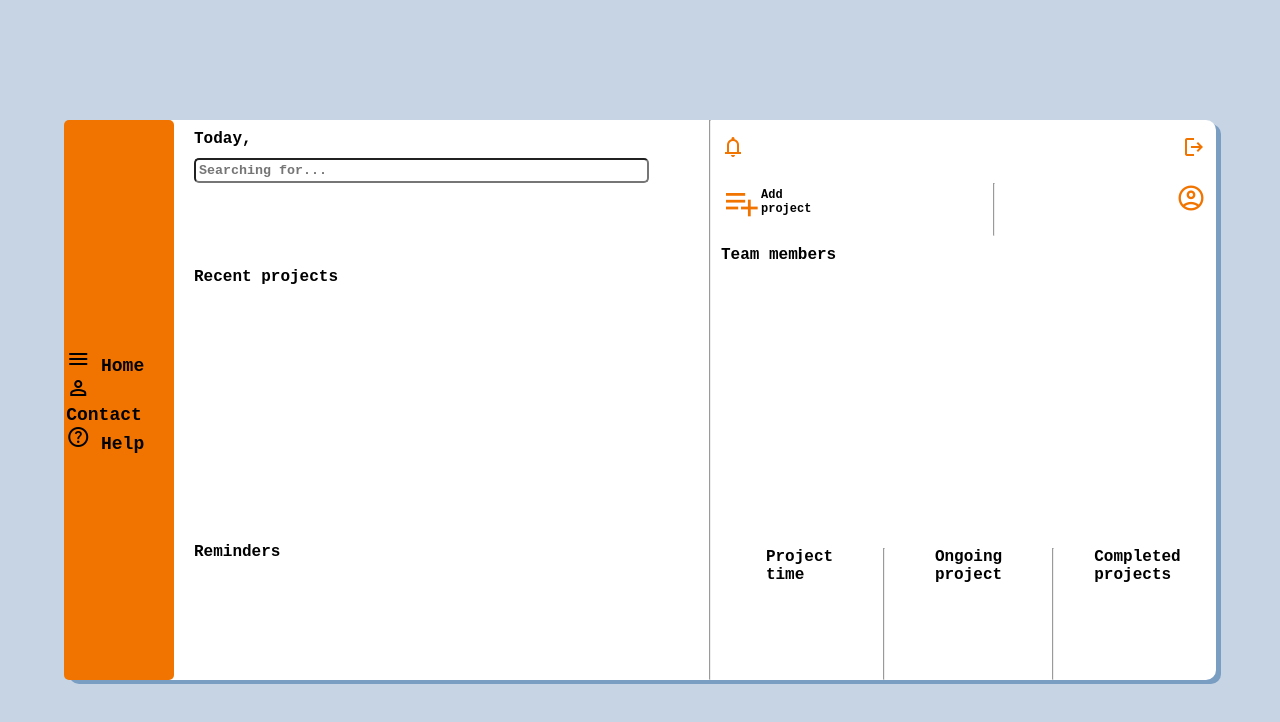
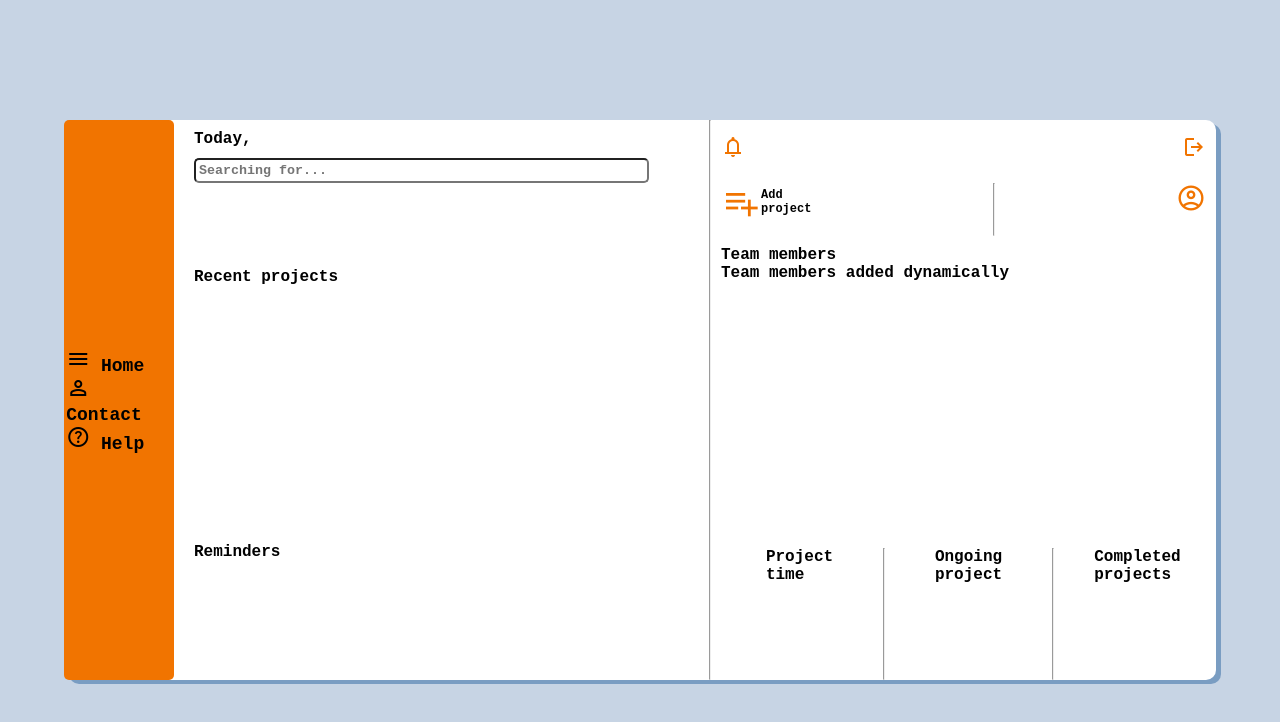
Before and after one commit to Dev0071/bobcodes, a plain HTML site: page Frontend/index.html in a window 1280 px wide. Drawn offline with nearby package versions, Linux system fonts and the light colour scheme.

Commit message:
User v Admin

```diff
--- a/Frontend/index.html
+++ b/Frontend/index.html
@@ -53,7 +53,7 @@
             </div>
             <div class="team">
                 <p>Team members</p>
-                <!-- Team members added dynamically -->
+                Team members added dynamically
             </div>
             <div class="tasks">
                 <div class="project-time"><p>Project <br> time</p></div><hr>
```
Also changed, not shown: 1 other file.
